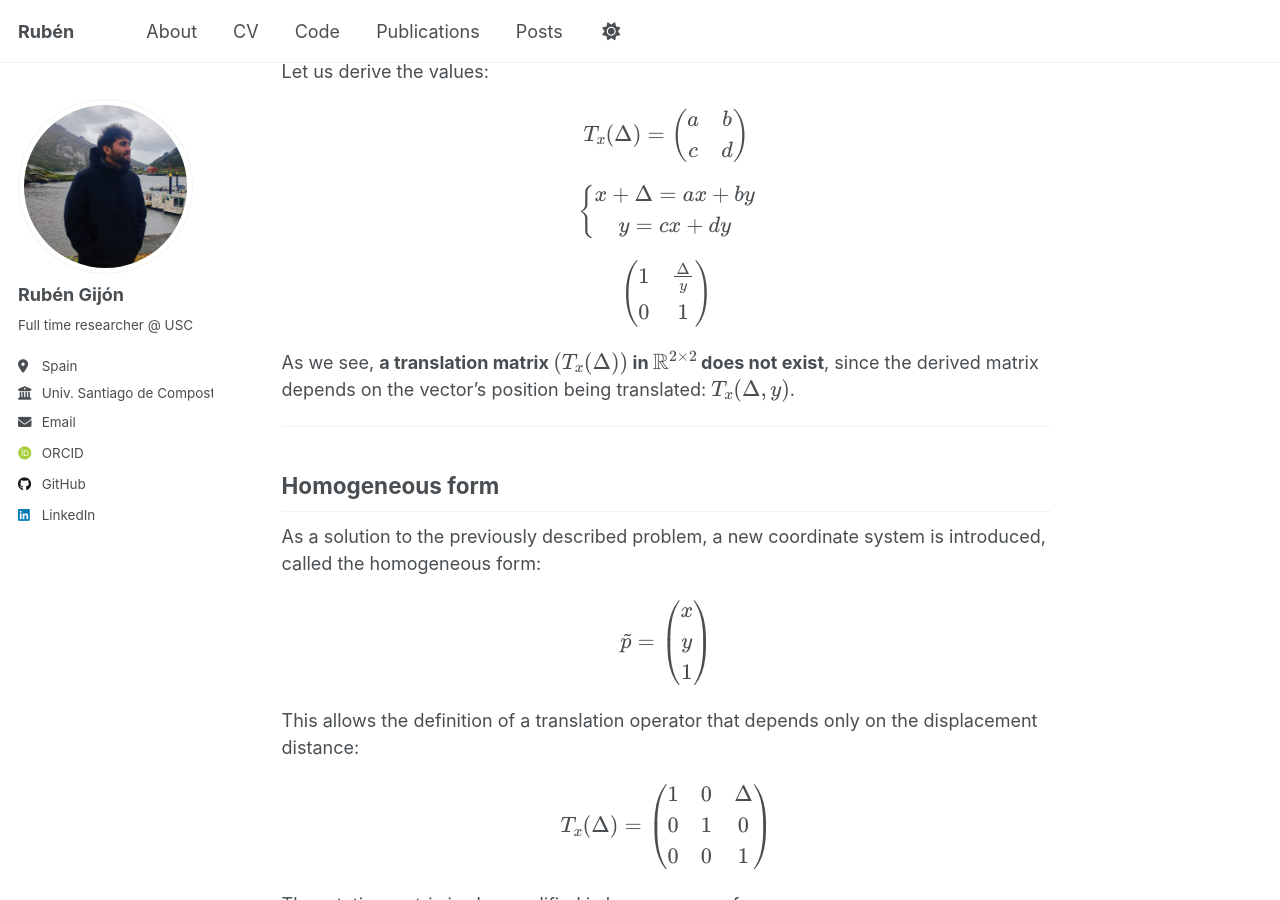
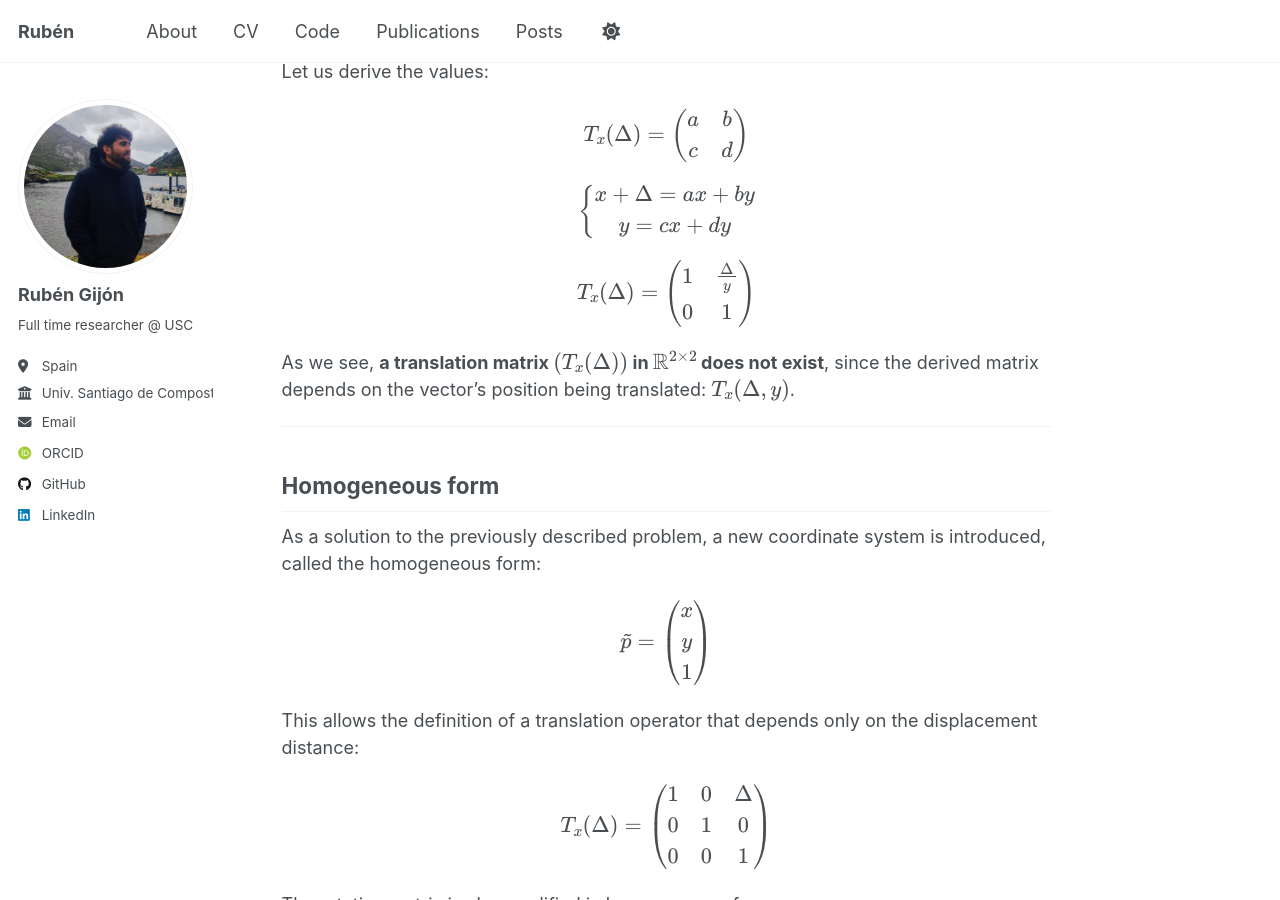
Before and after one commit to rubzip/rubzip.github.io, a Jekyll site: the page built from _posts/2025-11-16-2d_robotics.md, in a window 1280 px wide and 900 px high, scrolled down 2971 px. Built offline with Jekyll 4.4.1, drawn with Linux system fonts in a browser that asks for light colours; some web fonts are replaced; a script that is not in the unit is left out.

Commit message:
Update 2025-11-16-2d_robotics.md

```diff
--- a/_posts/2025-11-16-2d_robotics.md
+++ b/_posts/2025-11-16-2d_robotics.md
@@ -151,7 +151,7 @@ x + \Delta = ax + by \\
 y = cx + dy \end{matrix}\right.
 $$
 
-$$\begin{pmatrix}
+$$T_x(\Delta) = \begin{pmatrix}
 1 & \frac{\Delta}{y}  \\
 0 & 1 \\
 \end{pmatrix}
```
